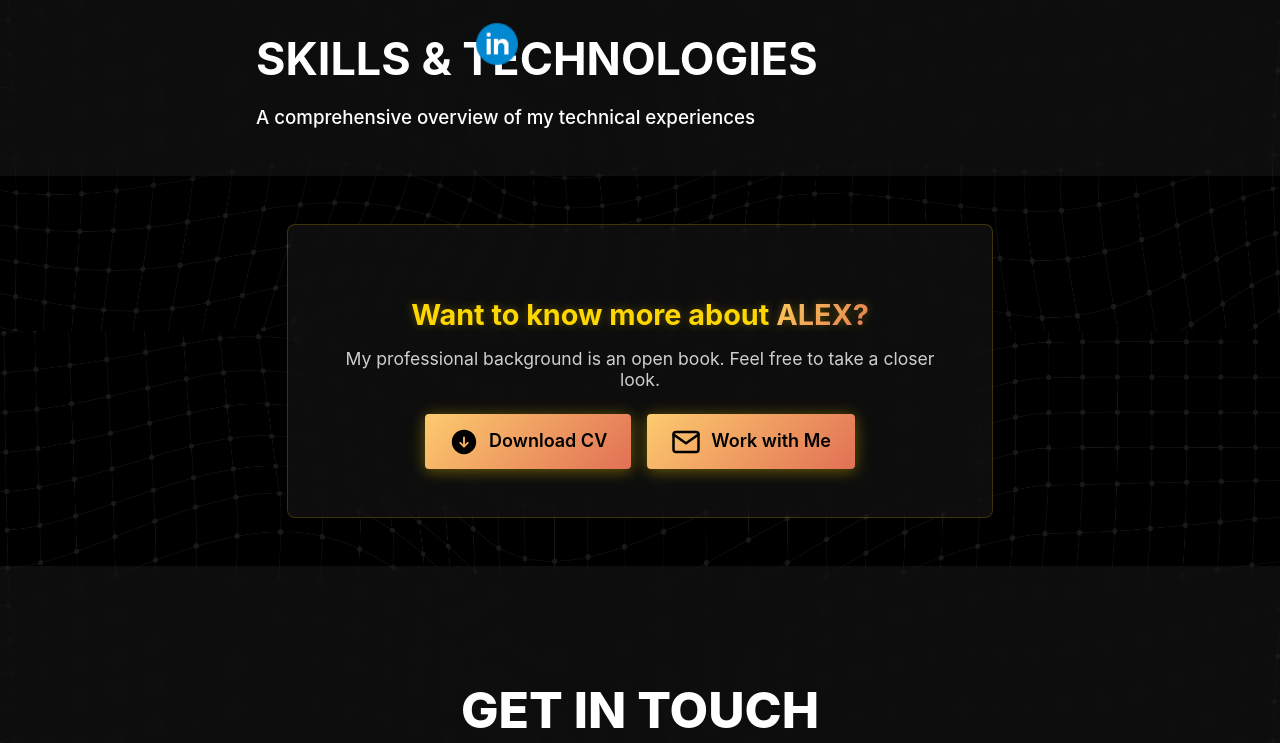
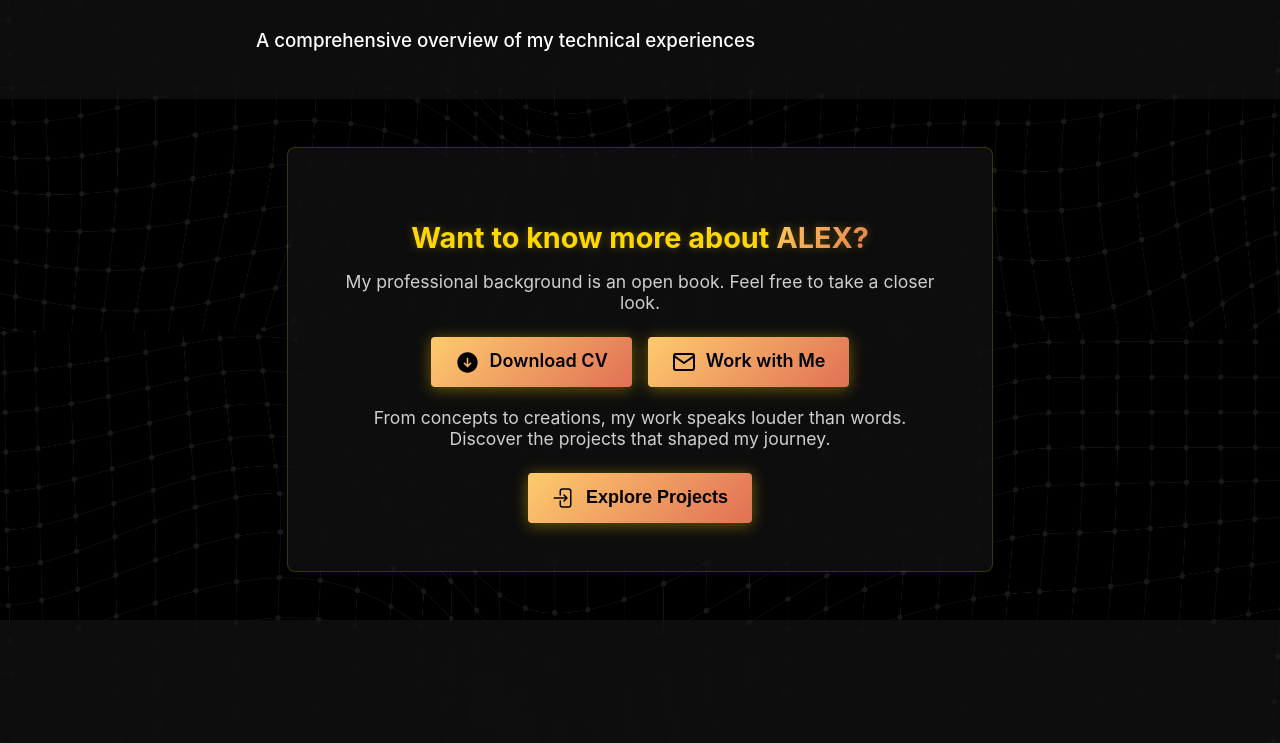
Before and after one commit to aiplats/aiplats, a React (Create React App) app in the folder portfolio/: page /About in a window 1280 px wide. Shown: the part 841-1584 px from the top of the page. Built offline with nearby package versions, Linux system fonts and the light colour scheme; no server answers; grey boxes are pictures that could not be loaded.

Commit message:
fix: removed insights; added projects cta @ about

```diff
--- a/portfolio/src/components/About/About.css
+++ b/portfolio/src/components/About/About.css
@@ -536,7 +536,7 @@
   border: 1px solid rgba(255, 215, 0, 0.2);
 }
 
-.about-cta-details {
+.about-cta-details, .projects-cta-details {
   margin-bottom: 1.5rem;
 }
 
@@ -547,21 +547,21 @@
   text-shadow: 0 0 10px rgba(255, 215, 0, 0.3);
 }
 
-.about-cta-section p {
+.about-cta-section p, .projects-cta-details p {
   color: rgba(255, 255, 255, 0.8);
   font-size: 1.1rem;
   max-width: 600px;
   margin: 0 auto;
 }
 
-.about-cta-buttons {
+.about-cta-buttons, .projects-cta-buttons {
   display: flex;
   gap: 1rem;
   justify-content: center;
   flex-wrap: wrap;
 }
 
-.about-btn {
+.about-btn, .projects-cta-buttons button {
   display: inline-block;
   padding: 0.8rem 1.5rem;
   border-radius: 4px;
@@ -594,6 +594,29 @@
   background: rgba(255, 215, 0, 0.1);
   transform: translateY(-2px);
   text-shadow: 0 0 8px rgba(255, 215, 0, 0.5);
+}
+
+.projects-btn {
+  display: flex;
+  align-items: center;
+  justify-content: center;
+  gap: 10px;
+  background: linear-gradient(135deg, #FDCB6E, #E17055);
+  color: #000;
+  border: none;
+  padding: 0.8rem 1.5rem;
+  border-radius: 4px;
+  font-size: 18px;
+  font-weight: 600;
+  cursor: pointer;
+  transition: all 0.3s ease;
+  box-shadow: 0 2px 15px rgba(255, 215, 0, 0.4);
+}
+
+.projects-btn:hover {
+  background: linear-gradient(-90deg, #ffc800, #ffd700);
+  transform: translateY(-2px);
+  box-shadow: 0 4px 20px rgba(255, 215, 0, 0.6);
 }
 
 
--- a/portfolio/src/components/About/About.js
+++ b/portfolio/src/components/About/About.js
@@ -6,7 +6,7 @@ import { motion } from 'framer-motion';
 
 import { FiAward, FiUser } from 'react-icons/fi';
 import { FaCode } from 'react-icons/fa';
-import { HiArrowDownCircle } from 'react-icons/hi2';
+import { HiArrowDownCircle, HiArrowRightEndOnRectangle } from 'react-icons/hi2';
 import { FiMail } from 'react-icons/fi';
 
 import gradpic from './../assets/PLATON-GRAD.jpg'
@@ -23,6 +23,7 @@ import web from './../assets/icons8-webw-50.png'
 import { HiArrowTopRightOnSquare } from 'react-icons/hi2';
 import GitHubContributions from '../GitHubContirbution/GitHubContribution';
 import { Contact } from '../Contact/Contact';
+import { Link } from 'react-router-dom';
 
 function About() {
 
@@ -100,10 +101,6 @@ function About() {
 
             <h2>I’m a passionate Full-Stack Web Developer dedicated to creating responsive, user-focused applications that bridge intuitive design with powerful backend solutions.</h2>
             <div className="line"></div>
-          </div>
-
-          <div className="text-tag">
-            <p>Insights</p>
           </div>
 
           <div className="about-page-container">
@@ -274,7 +271,7 @@ function About() {
           <p>My professional background is an open book. Feel free to take a closer look.</p>
         </div>
         <div className="about-cta-buttons">
-          <a href="/Platon_Alexander_CV.pdf" className="about-btn btn-primary" download="Platon_Alexander_CV.pdf"><HiArrowDownCircle size={30} style={{marginRight: '10px', verticalAlign: "middle"}}/>Download CV</a>
+          <a href="/Platon_Alexander_CV.pdf" className="about-btn btn-primary" download="Platon_Alexander_CV.pdf"><HiArrowDownCircle size={25} style={{marginRight: '10px', verticalAlign: "middle"}}/>Download CV</a>
           <a href="#contact-section"
             className="about-btn btn-primary"
             onClick={(e) => {
@@ -283,7 +280,23 @@ function About() {
               if (element) {
                 element.scrollIntoView({ behavior: 'smooth' });
               }
-            }}><FiMail size={30} style={{marginRight: '10px', verticalAlign: "middle"}}/>Work with Me</a>
+            }}><FiMail size={24} style={{marginRight: '10px', verticalAlign: "middle"}}/>Work with Me</a>
+        </div>
+
+        <br />
+
+        <div className="projects-cta-subsection">
+          <div className="projects-cta-details">
+            <p>From concepts to creations, my work speaks louder than words. Discover the projects that shaped my journey.</p>
+          </div>
+          <div className="projects-cta-buttons">
+            <Link to="/Projects" className="projects-link">
+              <button className="projects-btn">
+                <HiArrowRightEndOnRectangle size={24} style={{marginRight: '10px', verticalAlign: 'middle'}}/>
+                <span>Explore Projects</span>
+              </button>
+            </Link>
+          </div>
         </div>
       </section>
 
--- a/portfolio/src/components/Navbar/Navbar.js
+++ b/portfolio/src/components/Navbar/Navbar.js
@@ -1,8 +1,7 @@
-import React, { useState, useRef} from 'react'
+import React, { useState } from 'react'
 import './Navbar.css'
 import aiplatslogo from './../assets/aiplatslogo.jpeg'
 import { Link } from 'react-router-dom'
-import { HiArrowDownCircle } from 'react-icons/hi2';
 import { FaRegMessage } from 'react-icons/fa6';
 
 export const Navbar = () => {
--- a/portfolio/src/components/Services/Services.js
+++ b/portfolio/src/components/Services/Services.js
@@ -1,8 +1,7 @@
 import React from 'react'
 import './Services.css'
 
-import { Link } from 'react-router-dom';
-import { FaArrowDown, FaArrowRight } from 'react-icons/fa';
+import { FaArrowDown } from 'react-icons/fa';
 
 
 import { services } from './../assets/assets'
--- a/portfolio/src/components/assets/assets.js
+++ b/portfolio/src/components/assets/assets.js
@@ -1,12 +1,8 @@
-import gradpic from './PLATON-GRAD.jpg'
 import itflogo from './../assets/itflogo2.png'
 import adscert from './../assets/adscert.png'
 
 import github from './../assets/icons8-githubw-50.png'
-import instagram from './../assets/icons8-instagram-48.png'
-import facebook from './../assets/icons8-facebook-48.png'
 
-import linkedin from './../assets/icons8-linkedin-48.png'
 import gmail from './../assets/icons8-gmail-48.png'
 import whatsapp from './../assets/icons8-whatsapp-48.png'
 import map from './../assets/icons8-map-48.png'
```
